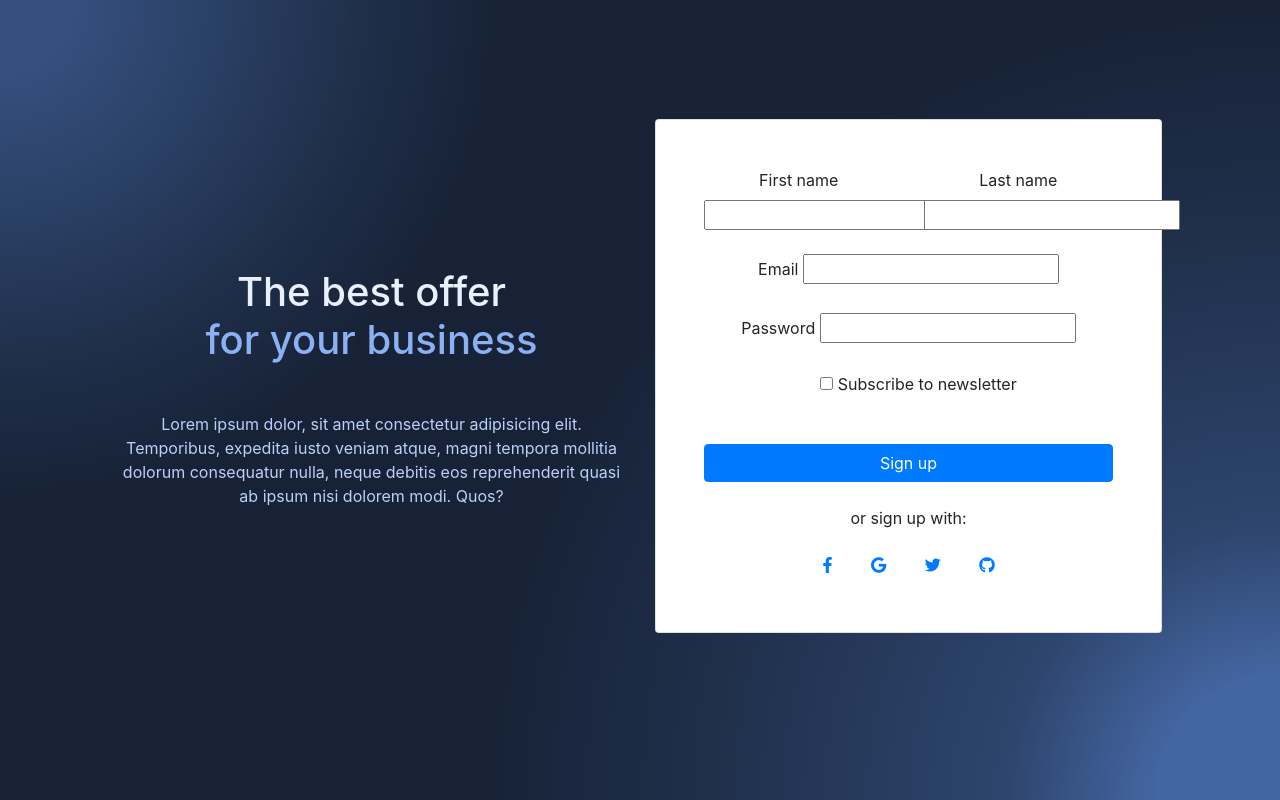
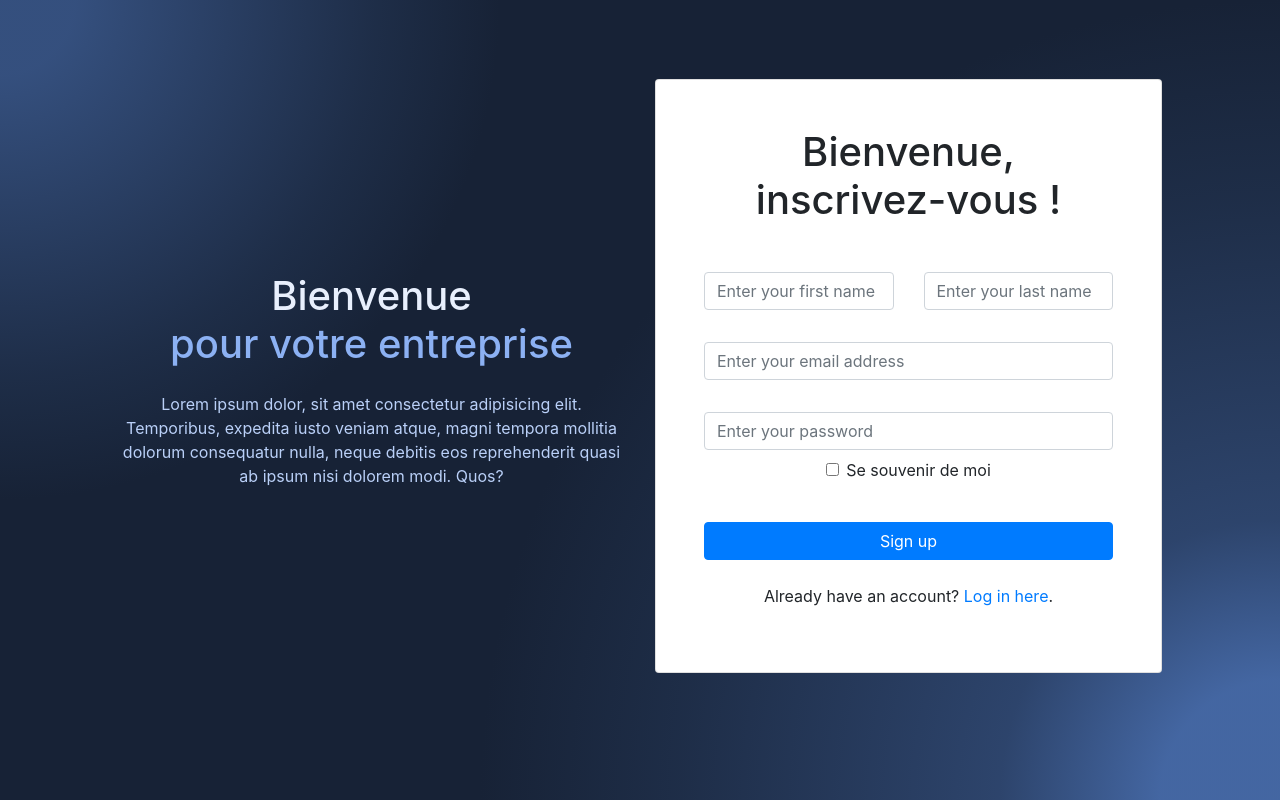
Before and after one commit to trekkali/mon_projet_django, a Django app: page /signup/ in a window 1280 px wide. Run offline with Django 5.2, Linux system fonts and the light colour scheme; some libraries are stand-ins or nearby versions.

Commit message:
actualisation

```diff
--- a/authentification/formulaire/templates/dashboard.html
+++ b/authentification/formulaire/templates/dashboard.html
@@ -83,6 +83,12 @@
                 <li class="nav-item">
                     <a class="nav-link" href="#"><i class="fas fa-user"></i></a> <!-- Icône pour le profil -->
                 </li>
+                <li class="nav-item">
+                    <form action="{% url 'logout' %}" method="post">
+                        {% csrf_token %}
+                        <button type="submit" class="btn btn-link nav-link"><i class="fas fa-sign-out-alt"></i> Déconnexion</button>
+                    </form>
+                </li>
             </ul>
         </div>
     </nav>
--- a/authentification/formulaire/templates/login.html
+++ b/authentification/formulaire/templates/login.html
@@ -49,11 +49,11 @@
                                         {{ form.as_p }}
                                         <div class="text-center pt-1 mb-4 pb-1">
                                             <button class="btn btn-primary btn-block fa-lg gradient-custom-2 mb-3" type="submit">Log in</button>
-                                            <a class="text-muted" href="#!">Forgot password?</a>
+                                            <a class="text-muted" href="{% url 'reset' %}">Forgot password?</a>
                                         </div>
                                         <div class="d-flex align-items-center justify-content-center pb-4">
                                             <p class="mb-0 me-2">Don't have an account?</p>
-                                            <button type="button" class="btn btn-outline-danger">Create new</button>
+                                            <a class="btn btn-outline-danger" href="{% url 'signup' %}">Create new</a>
                                         </div>
                                     </form>
                                 </div>
--- a/authentification/formulaire/templates/signup.html
+++ b/authentification/formulaire/templates/signup.html
@@ -17,6 +17,7 @@
         /* Centrer la page sur les grands écrans */
         body, html {
             height: 100%;
+            overflow-y: auto;
         }
 
         .background-radial-gradient {
@@ -30,7 +31,18 @@
             margin: 0;
         }
 
-        /* Réduire la taille des formes */
+        /* Réduire la taille du cadre sur les grands écrans */
+        .card.bg-glass {
+            max-width: 600px;
+            margin: auto;
+        }
+
+        /* Réduire la hauteur du cadre */
+        .card.bg-glass .card-body {
+            max-height: 80vh;
+            overflow-y: auto;
+        }
+
         #radius-shape-1 {
             height: 180px;
             width: 180px;
@@ -49,16 +61,15 @@
 </head>
 <body>
     <!-- Section: Design Block -->
-    <!-- Section: Design Block -->
-<section class="background-radial-gradient overflow-hidden">
+    <section class="background-radial-gradient">
         <div class="container px-4 py-5 px-md-5 text-center text-lg-start my-5">
             <div class="row gx-lg-5 align-items-center mb-5">
                 <div class="col-lg-6 mb-5 mb-lg-0" style="z-index: 10">
-                <h1 class="my-5 display-5 fw-bold ls-tight" style="color: hsl(218, 81%, 95%)">
-                    The best offer <br />
-                    <span style="color: hsl(218, 81%, 75%)">for your business</span>
+                    <h1 class="my-4 display-5 fw-bold ls-tight" style="color: hsl(218, 81%, 95%)">
+                        Bienvenue <br />
+                        <span style="color: hsl(218, 81%, 75%)">pour votre entreprise</span>
                     </h1>
-                <p class="mb-4 opacity-70" style="color: hsl(218, 81%, 85%)">
+                    <p class="mb-3 opacity-70" style="color: hsl(218, 81%, 85%)">
                         Lorem ipsum dolor, sit amet consectetur adipisicing elit. Temporibus, expedita iusto veniam atque, magni tempora mollitia dolorum consequatur nulla, neque debitis eos reprehenderit quasi ab ipsum nisi dolorem modi. Quos?
                     </p>
                 </div>
@@ -69,48 +80,52 @@
 
                     <div class="card bg-glass">
                         <div class="card-body px-4 py-5 px-md-5">
-                        <form method="POST">
+                            <h1 class="mb-4">Bienvenue, inscrivez-vous !</h1>
+                            {% if email_exists %}
+                            <div class="alert alert-danger" role="alert">
+                                L'adresse e-mail est déjà enregistrée.
+                            </div>
+                            {% endif %}
+                            <form method="POST" onsubmit="return validateForm()">
                                 {% csrf_token %}
                                 <!-- Champs du formulaire Django personnalisé -->
                                 <div class="row">
-                                <div class="col-md-6 mb-4">
+                                    <div class="col-md-6 mb-2">
                                         {{ form.first_name.errors }}
-                                    <label for="{{ form.first_name.id_for_label }}" class="form-label">{{ form.first_name.label }}</label>
-                                    {{ form.first_name }}
+                                        <label for="{{ form.first_name.id_for_label }}" class="form-label"></label>
+                                        <!-- Supprimez l'attribut value -->
+                                        <input type="text" class="form-control" id="{{ form.first_name.id_for_label }}" name="{{ form.first_name.name }}" placeholder="Enter your first name">
                                     </div>
-                                <div class="col-md-6 mb-4">
+                                    <div class="col-md-6 mb-2">
                                         {{ form.last_name.errors }}
-                                    <label for="{{ form.last_name.id_for_label }}" class="form-label">{{ form.last_name.label }}</label>
-                                    {{ form.last_name }}
+                                        <label for="{{ form.last_name.id_for_label }}" class="form-label"></label>
+                                        <!-- Supprimez l'attribut value -->
+                                        <input type="text" class="form-control" id="{{ form.last_name.id_for_label }}" name="{{ form.last_name.name }}" placeholder="Enter your last name">
+                                    </div>
+                                    <div class="col-md-12 mb-2">
+                                        {{ form.email.errors }}
+                                        <label for="{{ form.email.id_for_label }}" class="form-label"></label>
+                                        <!-- Supprimez l'attribut value -->
+                                        <input type="email" class="form-control" id="{{ form.email.id_for_label }}" name="{{ form.email.name }}" placeholder="Enter your email address">
+                                    </div>
+                                    <div class="col-md-12 mb-2">
+                                        {{ form.password.errors }}
+                                        <label for="{{ form.password.id_for_label }}" class="form-label"></label>
+                                        <!-- Supprimez l'attribut value -->
+                                        <input type="password" class="form-control" id="{{ form.password.id_for_label }}" name="{{ form.password.name }}" placeholder="Enter your password">
                                     </div>
                                 </div>
-
+                                <!-- Ajouter le checkbox "Se souvenir de moi" -->
                                 <div class="row">
-                                <div class="col-md-12 mb-4">
-                                    {{ form.email.errors }}
-                                    <label for="{{ form.email.id_for_label }}" class="form-label">{{ form.email.label }}</label>
-                                    {{ form.email }}
-                                </div>
-                            </div>
-
-                            <div class="row">
-                                <div class="col-md-12 mb-4">
-                                    {{ form.password.errors }}
-                                    <label for="{{ form.password.id_for_label }}" class="form-label">{{ form.password.label }}</label>
-                                    {{ form.password }}
-                                </div>
-                            </div>
-
-                            <div class="row">
-                                <div class="col-md-12 mb-4">
-                                    {{ form.subscribe_to_newsletter.errors }}
+                                    <div class="col-md-12 mb-3">
                                         <div class="form-check">
-                                        {{ form.subscribe_to_newsletter }}
-                                        <label class="form-check-label" for="{{ form.subscribe_to_newsletter.id_for_label }}">{{ form.subscribe_to_newsletter.label }}</label>
+                                            <input class="form-check-input" type="checkbox" value="" id="rememberMe">
+                                            <label class="form-check-label" for="rememberMe">
+                                                Se souvenir de moi
+                                            </label>
                                         </div>
                                     </div>
                                 </div>
-
                                 <div class="row">
                                     <div class="col-md-12 mb-4">
                                         <!-- Afficher les erreurs de formulaire -->
@@ -119,33 +134,13 @@
                                         {% endfor %}
                                     </div>
                                 </div>
-
-
                                 <!-- Bouton de soumission -->
                                 <button type="submit" data-mdb-button-init data-mdb-ripple-init class="btn btn-primary btn-block mb-4">
                                     Sign up
                                 </button>
-
-                            <!-- Boutons d'enregistrement -->
-                            <div class="text-center">
-                                <p>or sign up with:</p>
-                                <button type="button" data-mdb-button-init data-mdb-ripple-init class="btn btn-link btn-floating mx-1">
-                                    <i class="fab fa-facebook-f"></i>
-                                </button>
-
-                                <button type="button" data-mdb-button-init data-mdb-ripple-init class="btn btn-link btn-floating mx-1">
-                                    <i class="fab fa-google"></i>
-                                </button>
-
-                                <button type="button" data-mdb-button-init data-mdb-ripple-init class="btn btn-link btn-floating mx-1">
-                                    <i class="fab fa-twitter"></i>
-                                </button>
-
-                                <button type="button" data-mdb-button-init data-mdb-ripple-init class="btn btn-link btn-floating mx-1">
-                                    <i class="fab fa-github"></i>
-                                </button>
-                            </div>
                             </form>
+                            <!-- Ajout du lien vers la page de connexion -->
+                            <p>Already have an account? <a href="{% url 'login' %}">Log in here</a>.</p>
                         </div>
                     </div>
                 </div>
@@ -153,7 +148,18 @@
         </div>
     </section>
     <!-- Section: Design Block -->
+    <script>
+        function validateForm() {
+            var firstName = document.getElementById("{{ form.first_name.id_for_label }}").value;
+            var lastName = document.getElementById("{{ form.last_name.id_for_label }}").value;
+            var email = document.getElementById("{{ form.email.id_for_label }}").value;
+            var password = document.getElementById("{{ form.password.id_for_label }}").value;
 
-    <!-- Section: Design Block -->
+            if (firstName.trim() == '' || lastName.trim() == '' || email.trim() == '' || password.trim() == '') {
+                alert("Please fill in all fields.");
+                return false;
+            }
+        }
+    </script>
 </body>
 </html>
--- a/authentification/formulaire/urls.py
+++ b/authentification/formulaire/urls.py
@@ -1,9 +1,12 @@
 from django.urls import path
 from .views import signup, user_login, dashboard, reset
+from django.contrib.auth import views as auth_views
 
 urlpatterns = [
+
     path('signup/', signup, name='signup'),
     path('login/', user_login, name='login'),  # Mettez à jour cette ligne
     path('dashboard/', dashboard, name='dashboard'),
     path('reset/', reset, name='reset'),
+    path('logout/', auth_views.LogoutView.as_view(next_page='login'), name='logout'),
 ]
--- a/authentification/formulaire/views.py
+++ b/authentification/formulaire/views.py
@@ -5,8 +5,11 @@ from django import forms
 from django.contrib import messages  # Ajout de l'import pour les messages d'erreur
 from .forms import SignUpForm  # Importez votre formulaire SignUpForm
 from .forms import LoginForm
+from django.contrib.auth import logout
 
 def signup(request):
+    email_exists = False  # Initialiser la variable à False
+
     if request.method == 'POST':
         form = SignUpForm(request.POST)
         if form.is_valid():
@@ -17,8 +20,9 @@ def signup(request):
             subscribe_to_newsletter = form.cleaned_data['subscribe_to_newsletter']
             user = User.objects.filter(username=email).first()
             if user is not None:
-                messages.error(request, "User with this email already exists.")
-                return render(request, 'signup.html', {'form': form})
+                email_exists = True  # Mettre à True si l'e-mail existe déjà
+                # messages.error(request, "User with this email already exists.")
+                # return render(request, 'signup.html', {'form': form})
             else:
                 user = User.objects.create_user(username=email, email=email, password=password, first_name=first_name, last_name=last_name)
                 # Authentifier et connecter l'utilisateur nouvellement créé
@@ -32,9 +36,13 @@ def signup(request):
             return render(request, 'signup.html', {'form': form})
     else:
         form = SignUpForm()
-    return render(request, 'signup.html', {'form': form})
+    return render(request, 'signup.html', {'form': form, 'email_exists': email_exists})
 
 
+
+def user_logout(request):
+    logout(request)
+    return redirect('login')  # Redirige vers la page de connexion
 def user_login(request):
     if request.method == 'POST':
         form = LoginForm(request.POST)
```
Also changed, not shown: authentification/db.sqlite3. Lines whose indentation alone changed are shown as unchanged.
